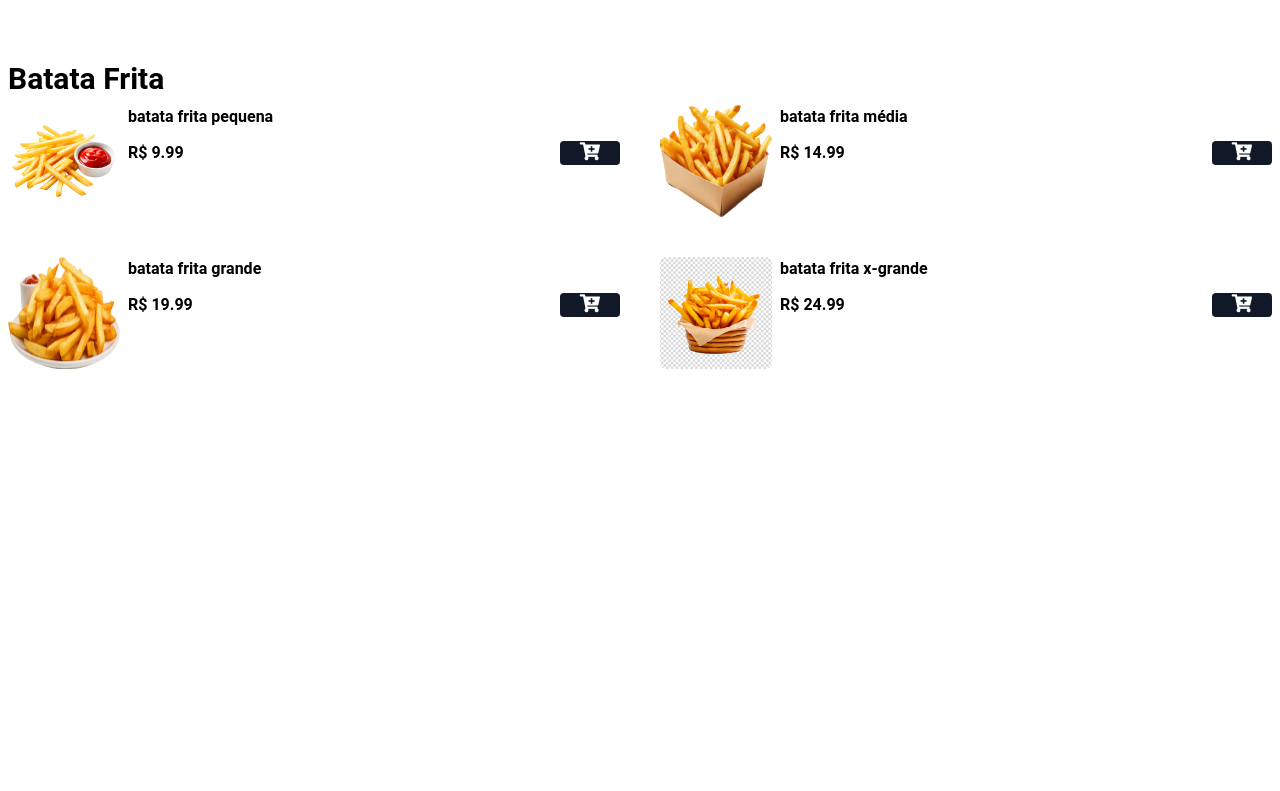
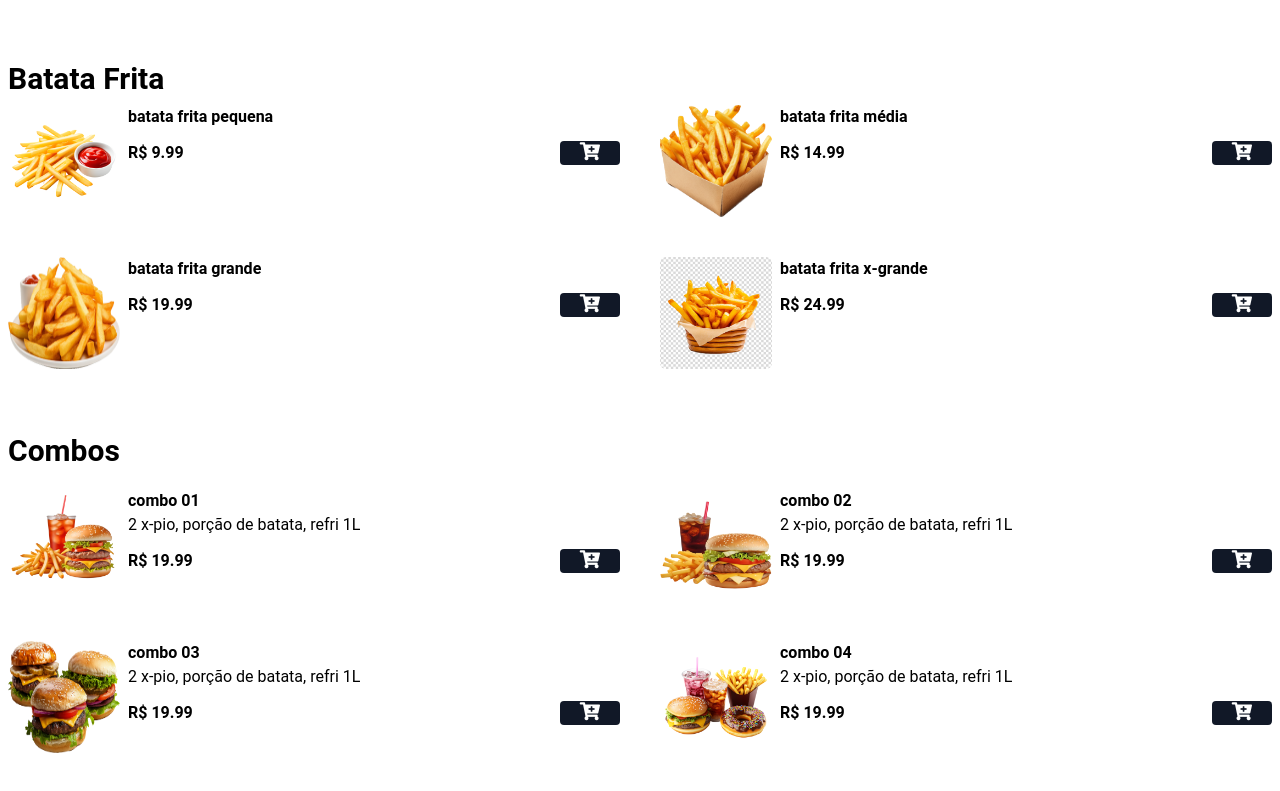
Before and after one commit to natansilvaa/cardapio, a website: page index.html in a window 1280 px wide. Shown: the part 1723-2514 px from the top of the page. Before the commit the page ends 2156 px from the top, so only its background shows below. Drawn offline with nearby package versions, Linux system fonts and the light colour scheme.

Commit message:
ajustei os combos e o envio para o wtss

```diff
--- a/index.html
+++ b/index.html
@@ -567,8 +567,8 @@
            </div>
         </div>
 
-         <!-- FIM ITEM 2 BATATA-->
-           <!--ITEM 2 BATATA-->
+         <!-- FIM ITEM 3 BATATA-->
+           <!--ITEM 4 BATATA-->
 
            <div class="flex gap-x-2 w-full">
             <img
@@ -594,10 +594,136 @@
            </div>
         </div>
 
-         <!-- FIM ITEM 2 BATATA-->
+         <!-- FIM ITEM 4 BATATA-->
 
        </div>
 
+          <!-- INICIO GRID  COMBOS-->
+
+          <div id="combos" class="mx-auto max-w-7xl px-2 my-5">
+            <h2 class="font-bold text-3xl">
+                Combos
+            </h2>
+        </div>
+
+       <div class=" grid grid-cols-1 md:grid-cols-2 gap-7 md:gap-10 mx-auto max-w-7xl px-2 mb-16" id="menu">
+
+        <!--ITEM 1 COMBOS-->
+
+        <div class="flex gap-x-2 w-full">
+            <img
+            src="img/comb-1.png"
+            alt="batata frita"
+            class=" w-28 h-28 rounded-md hover:scale-110 hover:rotate-2 duration-300"
+            >
+
+            <div class="w-full ">
+                <p class="font-bold ">combo 01</p>
+                <p>2 x-pio, porção de batata, refri 1L</p>
+
+                <div class="flex items-center gap-2 justify-between mt-3">
+                    <p class="font-bold">R$ 19.99</p>
+                    <button
+                        class="bg-gray-900 px-5 rounded add-to-cart-btn"
+                        data-name="combo 01"
+                        data-price="19.99"
+                    >
+                        <i class="fa fa-cart-plus text-lg text-white"></i>
+                    </button>
+                </div>
+
+           </div>
+        </div>
+
+        <!-- FIM ITEM 1 COMBO-->
+
+         <!--ITEM 2 COMBO-->
+
+         <div class="flex gap-x-2 w-full">
+            <img
+            src="img/comb-2.png"
+            alt="combo 02"
+            class=" w-28 h-28 rounded-md hover:scale-110 hover:rotate-2 duration-300"
+            >
+
+            <div class="w-full ">
+                <p class="font-bold ">combo 02</p>
+                <p>2 x-pio, porção de batata, refri 1L</p>
+
+                <div class="flex items-center gap-2 justify-between mt-3">
+                    <p class="font-bold">R$ 19.99</p>
+                    <button
+                        class="bg-gray-900 px-5 rounded add-to-cart-btn"
+                        data-name="combo 02"
+                        data-price="19.99"
+                    >
+                        <i class="fa fa-cart-plus text-lg text-white"></i>
+                    </button>
+                </div>
+
+           </div>
+        </div>
+
+         <!-- FIM ITEM 2 COMBO-->
+
+          <!--ITEM 3 COMBO-->
+
+          <div class="flex gap-x-2 w-full">
+            <img
+            src="img/comb-3.png"
+            alt="combo 03"
+            class=" w-28 h-28 rounded-md hover:scale-110 hover:rotate-2 duration-300"
+            >
+
+            <div class="w-full ">
+                <p class="font-bold ">combo 03</p>
+                <p>2 x-pio, porção de batata, refri 1L</p>
+
+                <div class="flex items-center gap-2 justify-between mt-3">
+                    <p class="font-bold">R$ 19.99</p>
+                    <button
+                        class="bg-gray-900 px-5 rounded add-to-cart-btn"
+                        data-name="combo 03"
+                        data-price="19.99"
+                    >
+                        <i class="fa fa-cart-plus text-lg text-white"></i>
+                    </button>
+                </div>
+
+           </div>
+        </div>
+
+         <!-- FIM ITEM 3 BATATA-->
+           <!--ITEM 4 COMBO-->
+
+           <div class="flex gap-x-2 w-full">
+            <img
+            src="img/comb-4.png"
+            alt="combo 04"
+            class=" w-28 h-28 rounded-md hover:scale-110 hover:rotate-2 duration-300"
+            >
+
+            <div class="w-full ">
+                <p class="font-bold ">combo 04</p>
+                <p>2 x-pio, porção de batata, refri 1L</p>
+
+                <div class="flex items-center gap-2 justify-between mt-3">
+                    <p class="font-bold">R$ 19.99</p>
+                    <button
+                        class="bg-gray-900 px-5 rounded add-to-cart-btn"
+                        data-name="combo 04"
+                        data-price="19.99"
+                    >
+                        <i class="fa fa-cart-plus text-lg text-white"></i>
+                    </button>
+                </div>
+
+           </div>
+        </div>
+
+         <!-- FIM ITEM 4 COMBO-->
+
+       </div>
 
     </div>
 
--- a/script.js
+++ b/script.js
@@ -171,8 +171,26 @@ checkoutBtn.addEventListener("click", function(){
     //ENVIAR PEDIDO PARA O WHATS
 
     const cartItems = cart.map((item) => {
+        return `• ${item.name}\n  Quantidade: ${item.quantity}\n  Preço: R$ ${item.price.toFixed(2)}\n`
+    }).join("\n");
+
+    const address = addressInput.value;
+
+    const message = encodeURIComponent(
+        `🛒 *Pedido:*\n\n${cartItems}\n📍 *Endereço:* ${address}`
+    );
+
+    const phone = "92985228991";
+
+    window.open(`https://wa.me/${phone}?text=${message}`, "_blank");
+
+    cart = [];
+    updateCartModal();
+
+
+   /* const cartItems = cart.map((item) => {
         return (
-            ` ${item.name} Quantidade: (${item.quantity}) Preço: R$${item.price} |`
+            ` ${item.name} Quantidade: (${item.quantity}) Preço: R$${item.price.toFixed(2)}\n `
         )
     }).join("")
 
@@ -183,6 +201,7 @@ checkoutBtn.addEventListener("click", function(){
 
     cart =[]
     updateCartModal();
+*/
 })
 
 //VERIFICAR A DATA E MANIPULAR O CARD HORÁRIO
```
Also changed, not shown: styles/output.css.
